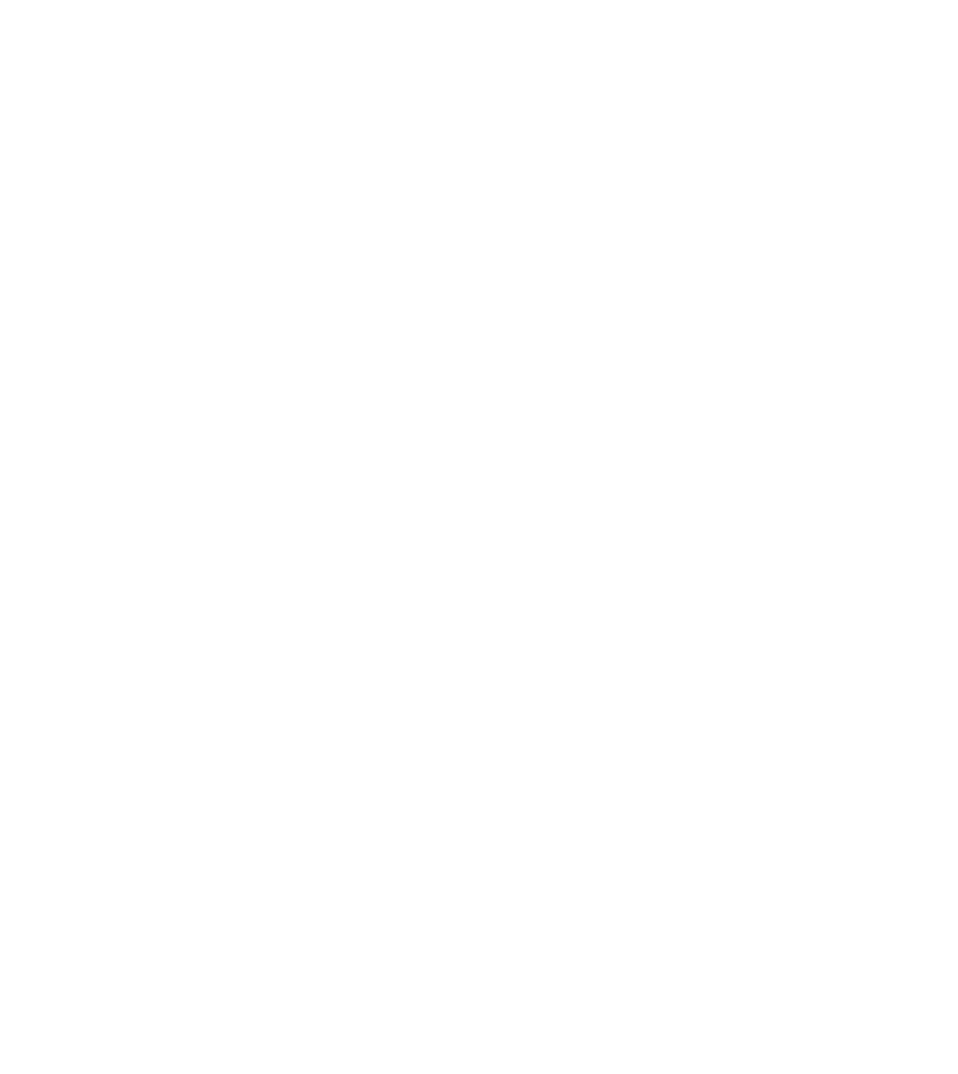
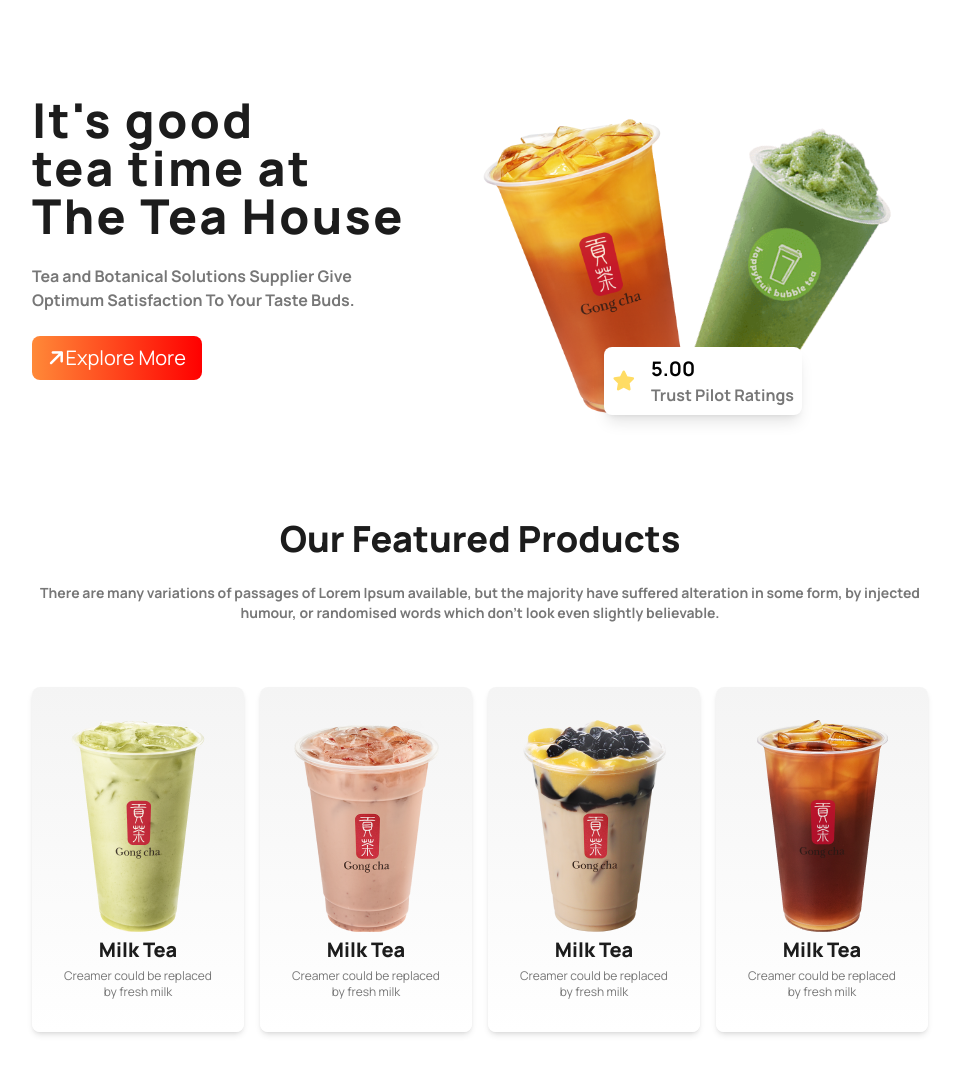
Before and after one commit to Tahanur21/tea-house-resources-practice, a plain HTML site: page index.html in a window 1280 px wide. Shown: the whole page, without its empty margins (160-1118 px from the left). Before the commit the page ends 800 px from the top, so only its background shows below. Drawn offline with nearby package versions, Linux system fonts and the light colour scheme.

Commit message:
Make some style with tailwind

```diff
--- a/index.html
+++ b/index.html
@@ -1,9 +1,10 @@
 <!DOCTYPE html>
 <html lang="en">
+
 <head>
   <meta charset="UTF-8">
   <meta name="viewport" content="width=device-width, initial-scale=1.0">
-    <title>Document</title>
+  <title>Tea Website</title>
   <!-- Google fonts cdn -->
   <link rel="preconnect" href="https://fonts.googleapis.com">
   <link rel="preconnect" href="https://fonts.gstatic.com" crossorigin>
@@ -23,8 +24,75 @@
       }
     }
   </script>
+  <style>
+    .font-manrope {
+      font-family: "Manrope", sans-serif;
+    }
+  </style>
 </head>
-<body>
 
+<body class="font-manrope">
+  <main class="max-w-5xl mx-auto p-12 lg:p-16">
+    <!-- Header section -->
+    <header class="lg:flex pt-8 mb-18">
+      <div>
+        <h1 class="text-[#1C1C1C] lg:text-5xl text-4xl font-extrabold tracking-wider">It's good <br>
+          tea time at <br> The Tea House</h1><br>
+        <p class="text-[#777777] lg:text-base md: font-bold w-3/4">Tea and Botanical Solutions Supplier Give Optimum
+          Satisfaction To Your Taste Buds.</p><br>
+        <button class="text-[#FFFFFF] text-xl bg-gradient-to-r to-[#FF0000] from-[#FF8938] px-4 py-2 rounded-lg mb-8"> <i
+            class="text-white -rotate-45 text-xl fa-solid fa-arrow-right"></i>Explore More</button>
+      </div>
+      <!-- Image -->
+      <div class="relative">
+        <div>
+          <img class="w-full" src="images/banner.png" alt="">
+        </div>
+        <!-- Card -->
+        <div class="flex items-center bg-[#FFFFFF] shadow-lg px-2 py-2 rounded-lg lg:absolute bottom-6 left-32">
+          <!-- Icon -->
+          <div>
+            <i class="text-[#FFDC64] text-xl pr-4 fa-solid fa-star"></i>
+          </div>
+          <div>
+            <h3 class="font-bold text-xl">5.00</h3>
+            <p class="text-[#777777] font-bold">Trust Pilot Ratings</p>
+          </div>
+        </div>
+      </div>
+    </header>
+    <!-- content section -->
+    <section class="mt-20">
+      <div class="text-center mb-16">
+        <h1 class="text-[#1C1C1C] lg:text-4xl text-3xl font-extrabold">Our Featured Products</h1><br>
+        <p class="text-[#777777] text-sm font-bold">There are many variations of passages of Lorem Ipsum available, but the majority have suffered alteration in
+          some form, by injected humour, or randomised words which don't look even slightly believable. </p>
+      </div>
+      <!-- Card -->
+      <div class="grid lg:grid-cols-4 grid-cols-1 gap-4">
+          <div class="text-center bg-gradient-to-b to-[white] from-[#F4F4F4] shadow-md px-8 py-8 rounded-lg">
+            <img class="mx-auto" src="images/tea-1.png" alt="">
+            <h3 class="text-[#1C1C1C] text-xl font-extrabold my-1">Milk Tea</h3>
+            <p class="text-[#777777] text-xs">Creamer could be replaced by fresh milk</p>
+          </div>
+          <div class="text-center bg-gradient-to-b to-[white] from-[#F4F4F4] shadow-md px-8 py-8 rounded-lg">
+            <img class="mx-auto" src="images/tea-2.png" alt="">
+            <h3 class="text-[#1C1C1C] text-xl font-extrabold my-1">Milk Tea</h3>
+            <p class="text-[#777777] text-xs">Creamer could be replaced by fresh milk</p>
+          </div>
+          <div class="text-center bg-gradient-to-b to-[white] from-[#F4F4F4] shadow-md px-8 py-8 rounded-lg">
+            <img class="mx-auto" src="images/tea-3.png" alt="">
+            <h3 class="text-[#1C1C1C] text-xl font-extrabold my-1">Milk Tea</h3>
+            <p class="text-[#777777] text-xs">Creamer could be replaced by fresh milk</p>
+          </div>
+          <div class="text-center bg-gradient-to-b to-[white] from-[#F4F4F4] shadow-md px-8 py-8 rounded-lg">
+            <img class="mx-auto" src="images/tea-4.png" alt="">
+            <h3 class="text-[#1C1C1C] text-xl font-extrabold my-1">Milk Tea</h3>
+            <p class="text-[#777777] text-xs">Creamer could be replaced by fresh milk</p>
+          </div>
+      </div>
+    </section>
+  </main>
 </body>
+
 </html>
```
Lines whose indentation alone changed are shown as unchanged.
